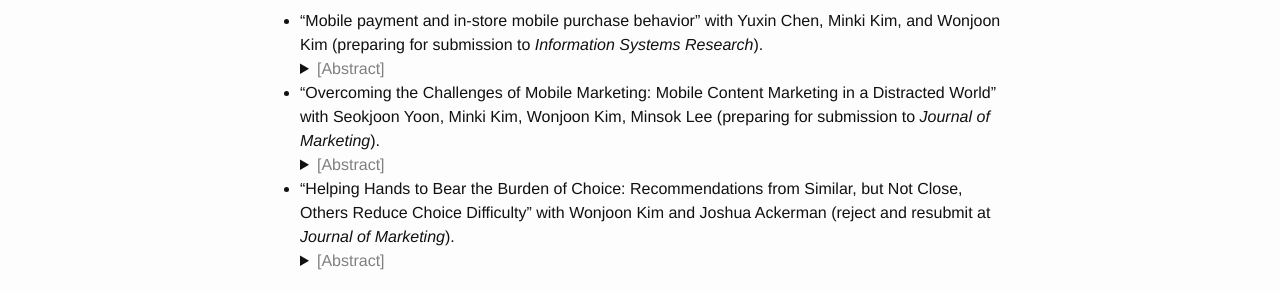
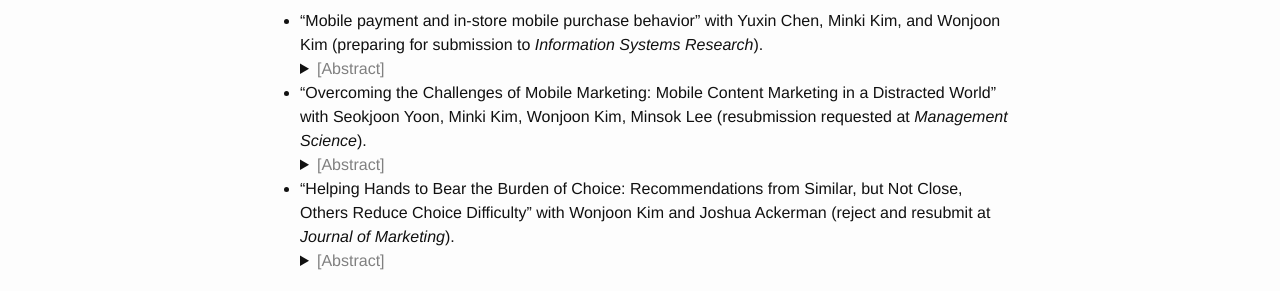
Before and after one commit to j1yoo/j1yoo.github.io, a Jekyll site: the page built from research.markdown, in a window 1280 px wide. Shown: the part 122-413 px from the top of the page. Built offline with Jekyll 4.4.1, drawn with Linux system fonts in a browser that asks for light colours.

Commit message:
Update research.markdown

```diff
--- a/research.markdown
+++ b/research.markdown
@@ -11,7 +11,7 @@
    <summary><span style="color:gray">[Abstract]</span></summary>
    A growing number of retailers have enabled in-store mobile purchases, which allow consumers to buy products they see anytime and anywhere in the offline store using their mobile phones. This practice is facilitated by the emerging mobile payment services (e.g., Google Pay, WeChat Pay, or Kakao Pay) that represent a substantial shift in the transaction experience as they require fewer tasks to complete than incumbent payment options such as credit cards. This paper investigates the behavioral consequences of mobile payment adoption in the context of in-store mobile purchase using data from a leading book retailer in Korea with the launch of the most popular mobile payment service in the country during the data period. The results show that the adoption of a mobile payment service not only increases the total spending and purchase frequency of the adopters but also increases their consumption variety. These findings are consistent with the predictions from the transaction cost theory and are supported and further verified by a series of additional empirical analysis. The implications of our results for retailers and consumers are also discussed. <br /><br /> </details>
 
-- "Overcoming the Challenges of Mobile Marketing: Mobile Content Marketing in a Distracted World" with Seokjoon Yoon, Minki Kim, Wonjoon Kim, Minsok Lee (preparing for submission to _Journal of Marketing_).
+- "Overcoming the Challenges of Mobile Marketing: Mobile Content Marketing in a Distracted World" with Seokjoon Yoon, Minki Kim, Wonjoon Kim, Minsok Lee (resubmission requested at _Management Science_).
   <details>
   <summary><span style="color:gray">[Abstract]</span></summary>
 Mobile marketing, despite its popularity among marketers, has yet to overcome the persistent challenges of consumer apathy and short attention span, thus resulting in low engagement and conversion. Although mobile content marketing (MCM) has emerged as an alternative solution to such challenges in practice, academic research on the effectiveness and strategies of MCM is still in its infancy. This study aims to investigate the causal impact of MCM on customer engagement and sales. To this end, we conducted a randomized controlled trial in close collaboration with both a book retailer and a large number of publishers. We empirically confirm the effectiveness of MCM by showing that it is capable of increasing both customer engagement (e.g., higher check-in rate) and sales revenue (e.g., higher click-through and sales conversion), but its success is largely determined by the quality of the content being used. Our findings confirm that MCM can backfire if not implemented properly. While informative and entertaining content is consumed more, entertaining content that better sustains readers’ attention can be even more effective. <br /><br /> </details>
```
